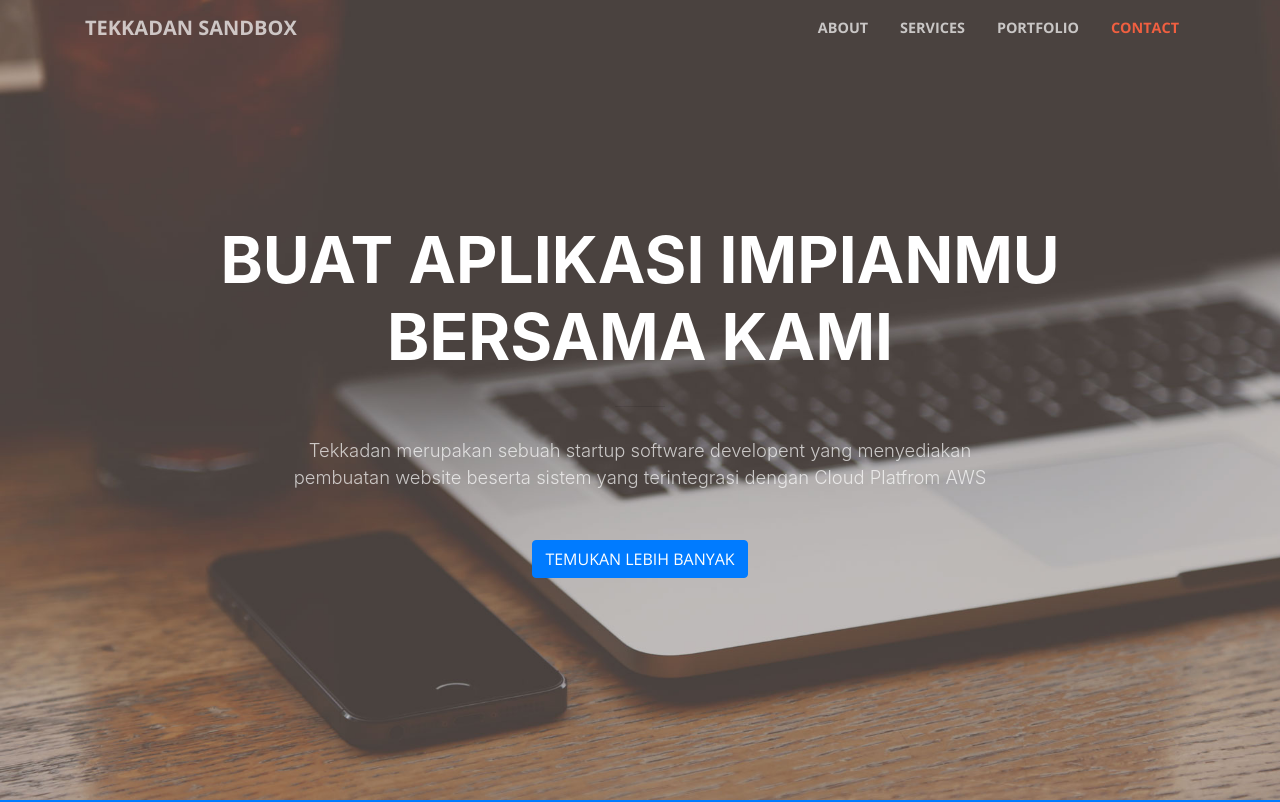
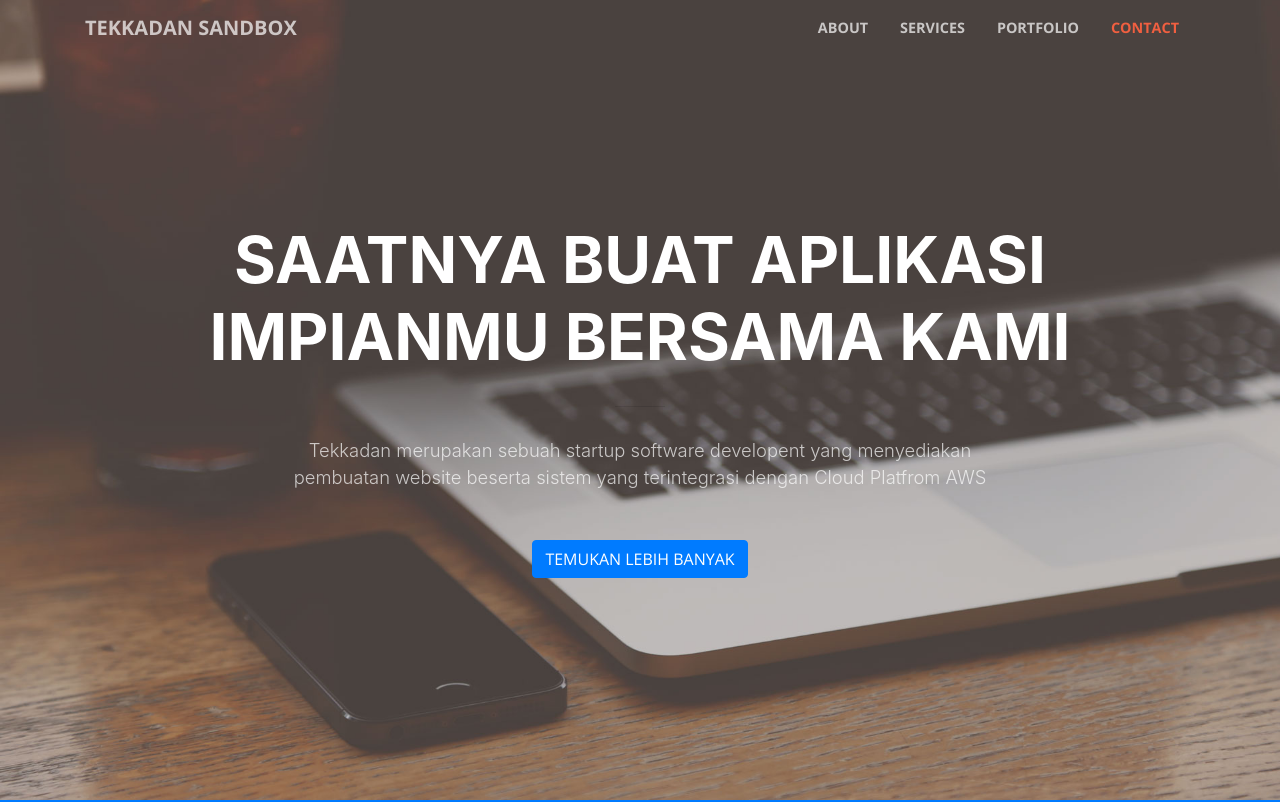
Before and after one commit to sdcilsy/landing-page, a website with bundled scripts: page index.html in a window 1280 px wide. Shown: the top 802 px of the page. Built offline with nearby package versions, Linux system fonts and the light colour scheme.

Commit message:
edit h1 index.html

```diff
--- a/index.html
+++ b/index.html
@@ -59,7 +59,7 @@
       <div class="row">
         <div class="col-lg-10 mx-auto">
           <h1 class="text-uppercase">
-            <strong>Buat Aplikasi Impianmu bersama kami</strong>
+            <strong>Saatnya Buat Aplikasi Impianmu bersama kami</strong>
           </h1>
           <hr>
         </div>
```
